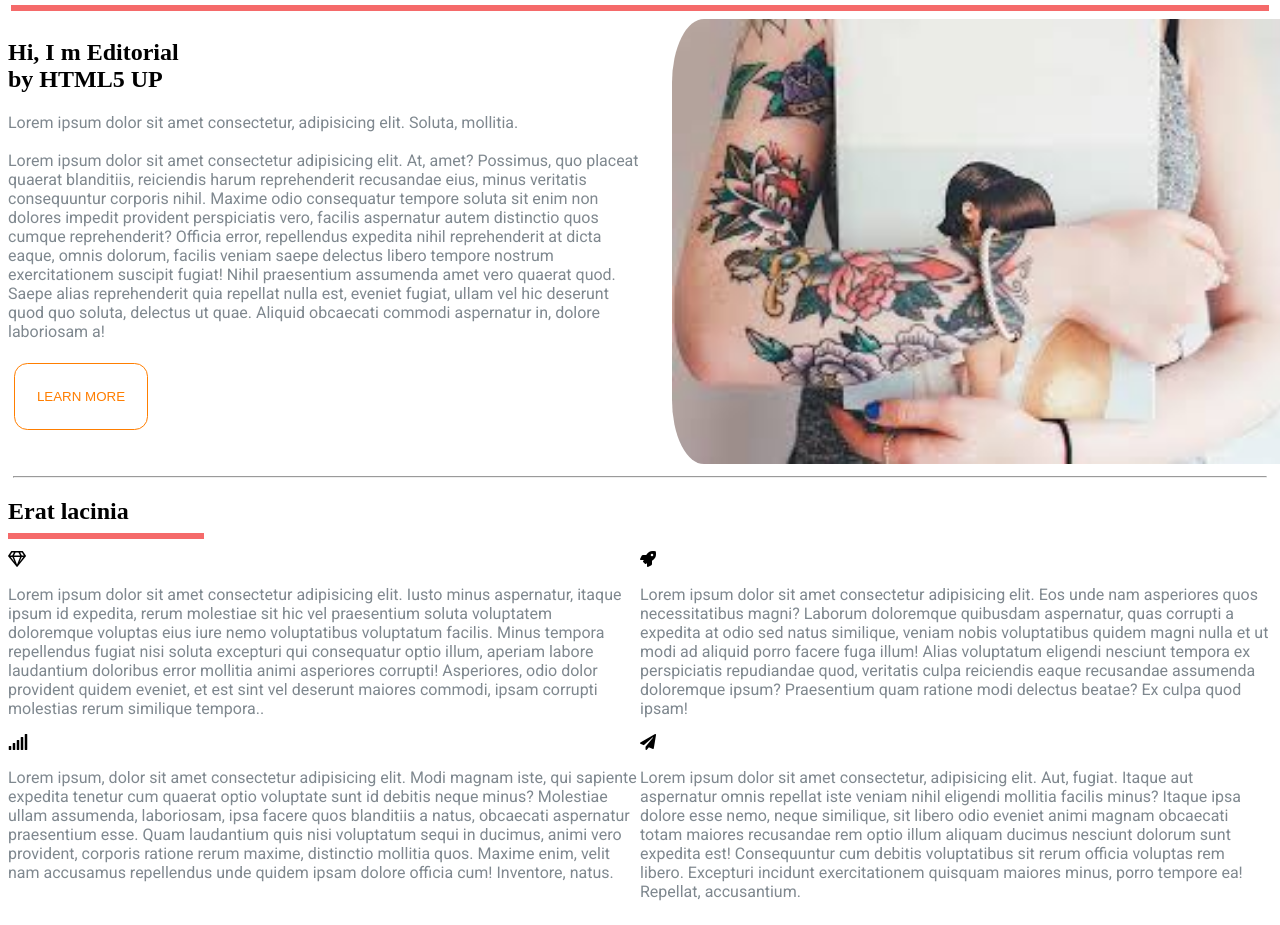
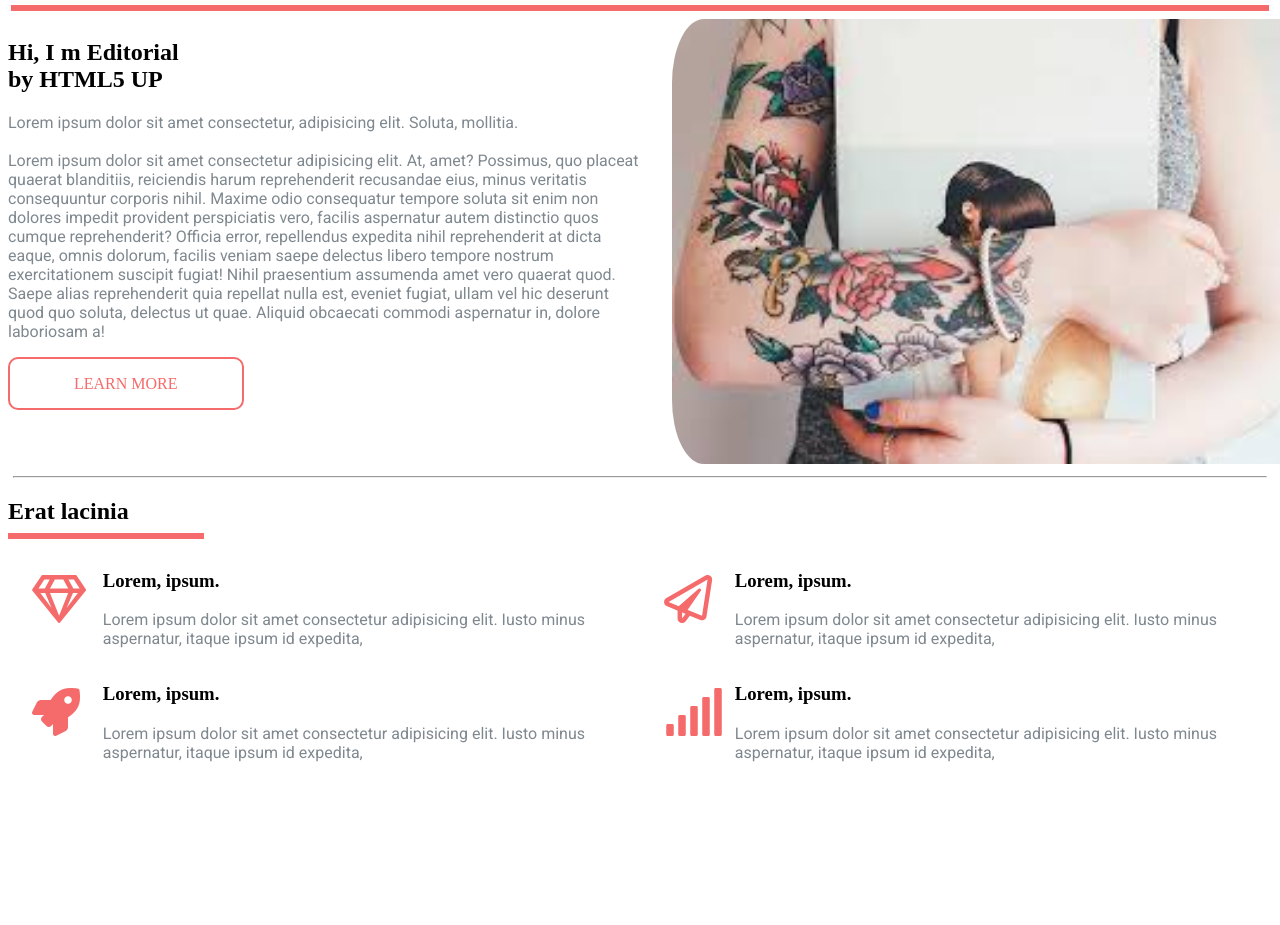
Before and after one commit to menjivar98/laboratorio-4, a plain HTML site: page index.html in a window 1280 px wide. Shown: the part 62-987 px from the top of the page. After the commit the page ends 848 px from the top, so only its background shows below. Drawn offline with Linux system fonts and the light colour scheme.

Commit message:
Penultimo commit

```diff
--- a/index.html
+++ b/index.html
@@ -58,8 +58,9 @@
                     est, eveniet fugiat, ullam vel hic deserunt quod quo soluta, delectus ut quae. Aliquid obcaecati commodi
                     aspernatur in, dolore laboriosam a!
                 </p>
+                <br>
                 <div class="boton">
-                    <input type="button" value="LEARN MORE" id="learn-more">
+                    <a href="#">LEARN MORE</a>
                 </div>
             </article>
             <article>
@@ -71,28 +72,66 @@
         <hr class="hr-bottom">
         <footer>
             <div class="abajo">
-                <h2 class ="h2-abajo">Erat lacinia</h2>
+                <h2 class="h2-abajo">Erat lacinia</h2>
                 <hr class="hr-h2">
                 <br>
                 <div class="grid">
+                    <div class="grid2">
                         <div>
                             <i class="far fa-gem"></i>
-                        <p>Lorem ipsum dolor sit amet consectetur adipisicing elit. Iusto minus aspernatur, itaque ipsum id expedita, rerum molestiae sit hic vel praesentium soluta voluptatem doloremque voluptas eius iure nemo voluptatibus voluptatum facilis. Minus tempora repellendus fugiat nisi soluta excepturi qui consequatur optio illum, aperiam labore laudantium doloribus error mollitia animi asperiores corrupti! Asperiores, odio dolor provident quidem eveniet, et est sint vel deserunt maiores commodi, ipsam corrupti molestias rerum similique tempora..</p>
+                        </div>
+                        <div>
+                                <h3>Lorem, ipsum.</h3>
+                            <p>Lorem ipsum dolor sit amet consectetur adipisicing elit. Iusto minus aspernatur, itaque ipsum
+                                id expedita,
+                            </p>
+                        </div>
                     </div>
 
+                    <div class="grid2">
+                        <div>
+                            <i class="far fa-paper-plane"></i>
+                        </div>
+                        <div>
+                                <h3>Lorem, ipsum.</h3>
+                            <p>Lorem ipsum dolor sit amet consectetur adipisicing elit. Iusto minus aspernatur, itaque ipsum
+                                id expedita,
+                            </p>
+                        </div>
+                    </div>
+
+                    <div class="grid2">
                         <div>
                             <i class="fas fa-rocket"></i>
-                        <p>Lorem ipsum dolor sit amet consectetur adipisicing elit. Eos unde nam asperiores quos necessitatibus magni? Laborum doloremque quibusdam aspernatur, quas corrupti a expedita at odio sed natus similique, veniam nobis voluptatibus quidem magni nulla et ut modi ad aliquid porro facere fuga illum! Alias voluptatum eligendi nesciunt tempora ex perspiciatis repudiandae quod, veritatis culpa reiciendis eaque recusandae assumenda doloremque ipsum? Praesentium quam ratione modi delectus beatae? Ex culpa quod ipsam!</p>
+                        </div>
+                        <div>
+
+                                <h3>Lorem, ipsum.</h3>
+                            <p>Lorem ipsum dolor sit amet consectetur adipisicing elit. Iusto minus aspernatur, itaque ipsum
+                                id expedita,
+                            </p>
+                        </div>
                     </div>
 
+                    <div class="grid2">
                         <div>
                             <i class="fas fa-signal"></i>
-                        <p>Lorem ipsum, dolor sit amet consectetur adipisicing elit. Modi magnam iste, qui sapiente expedita tenetur cum quaerat optio voluptate sunt id debitis neque minus? Molestiae ullam assumenda, laboriosam, ipsa facere quos blanditiis a natus, obcaecati aspernatur praesentium esse. Quam laudantium quis nisi voluptatum sequi in ducimus, animi vero provident, corporis ratione rerum maxime, distinctio mollitia quos. Maxime enim, velit nam accusamus repellendus unde quidem ipsam dolore officia cum! Inventore, natus.</p>
                         </div>
                         <div>
-                        <i class="fas fa-paper-plane"></i>
-                        <P>Lorem ipsum dolor sit amet consectetur, adipisicing elit. Aut, fugiat. Itaque aut aspernatur omnis repellat iste veniam nihil eligendi mollitia facilis minus? Itaque ipsa dolore esse nemo, neque similique, sit libero odio eveniet animi magnam obcaecati totam maiores recusandae rem optio illum aliquam ducimus nesciunt dolorum sunt expedita est! Consequuntur cum debitis voluptatibus sit rerum officia voluptas rem libero. Excepturi incidunt exercitationem quisquam maiores minus, porro tempore ea! Repellat, accusantium.</P>
+                            <h3>Lorem, ipsum.</h3>
+                            <p>Lorem ipsum dolor sit amet consectetur adipisicing elit. Iusto minus aspernatur, itaque ipsum
+                                id expedita,
+                            </p>
                         </div>
+                    </div>
+
+
+
+
+
+
+
+
 
 
                 </div>
--- a/style.css
+++ b/style.css
@@ -76,3 +76,36 @@ img{
 .h2-abajo{
     margin-bottom: 0;
 }
+.grid2 i{
+    color:#f56a6a;
+    font-size:3em;
+    padding: 0.5em 0 0.5em 0.5em;
+
+}
+
+.eshta{
+    display: flex;
+    justify-content: center;
+    align-items: center;
+}
+
+.grid2{
+   display: grid;
+   grid-template-columns:15% 85%;
+
+}
+
+a{
+    border:2px solid #f56a6a;
+    border-radius:10px;
+    padding: 1em 4em;
+    text-decoration: none;
+    color: #f56a6a;
+
+
+}
+
+a:hover{
+    border: rgb(21, 199, 199);
+    background-color: rgb(207, 203, 203);
+}
```
Lines whose indentation alone changed are shown as unchanged.
